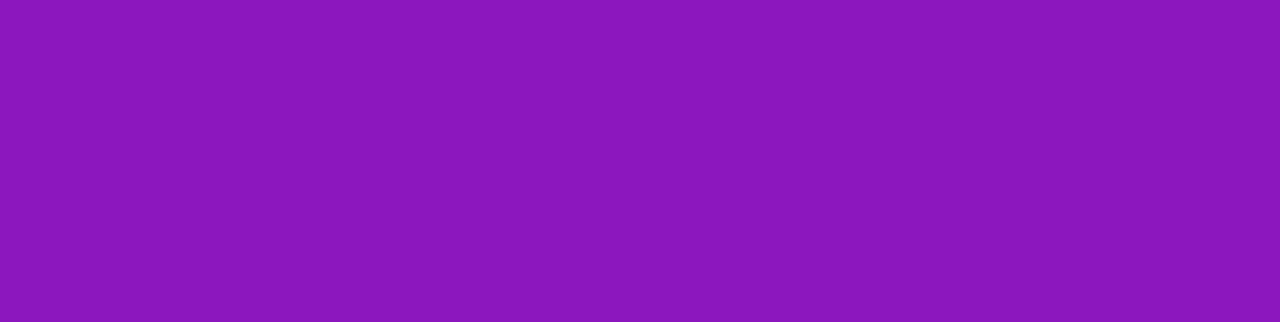
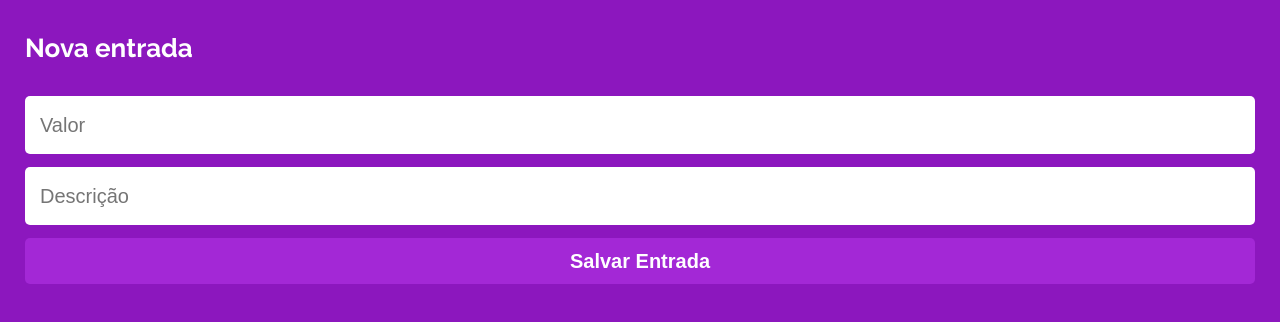
Before and after one commit to GabrielaTiago/MyWallet-front, a React (Create React App) app: page /new-entry in a window 1280 px wide. Before the commit this address had no page. Shown: the top 322 px of the page. Built offline with nearby package versions, Linux system fonts and the light colour scheme; a web font is replaced by a local one.

Commit message:
Style: Styled the NewEntry page

```diff
--- a/src/App.js
+++ b/src/App.js
@@ -3,7 +3,8 @@ import { BrowserRouter, Route, Routes } from "react-router-dom";
 import AuthContext from "./Contexts/AuthContext";
 import SignIn from "./Pages/SignIn/SignIn";
 import SignUp from "./Pages/SignUp/SignUp";
-import PersonalWallet from "./Pages/PersonalWallet/PersonalWallet"
+import PersonalWallet from "./Pages/PersonalWallet/PersonalWallet";
+import NewEntry from "./Pages/NewEntry/NewEntry";
 
 export default function App() {
     const [user, setUser] = useState([]);
@@ -15,6 +16,7 @@ export default function App() {
                     <Route path="/sign-in" element={<SignIn />}></Route>
                     <Route path="/sign-up" element={<SignUp />}></Route>
                     <Route path="/personal-wallet" element={<PersonalWallet />}></Route>
+                    <Route path="/new-entry" element={<NewEntry/>}></Route>
                 </Routes>
             </BrowserRouter>
         </AuthContext.Provider>
--- /dev/null
+++ b/src/Pages/NewEntry/NewEntry.js
@@ -0,0 +1,62 @@
+import styled from "styled-components";
+
+
+export default function NewEntry() {
+    return(
+        <Container>
+            <h2>Nova entrada</h2>
+            <form>
+                <input type="text" placeholder="Valor" required/>
+                <input type="text" placeholder="Descrição" required/>
+                <button type="submit">Salvar Entrada</button>
+            </form>
+        </Container>
+    );
+}
+
+const Container = styled.div`
+    width: 100%;
+    height: 100%;
+    padding: 0 25px;
+    font-family: 'Raleway';
+
+    h2{
+        height: 96px;
+        font-weight: 700;
+        font-size: 26px;
+        line-height: 31px;
+        color: #FFFFFF;
+        display: flex;
+        align-items: center;
+    }
+
+    form {
+        width: 100%;
+        display: flex;
+        flex-direction: column;
+        gap: 13px;
+    }
+
+    input {
+        height: 58px;
+        background-color: #FFFFFF;
+        color: #000000;
+        font-size: 20px;
+        line-height: 23px;
+        border-radius: 5px;
+        border: none;
+        padding-left: 15px;
+    }
+    button {
+        height: 46px;
+        background-color: #A328D6;
+        color: #FFFFFF;
+        font-weight: 700;
+        font-size: 20px;
+        line-height: 23px;
+        border-radius: 5px;
+        border: none;
+
+    }
+
+`
--- a/src/Pages/PersonalWallet/PersonalWallet.js
+++ b/src/Pages/PersonalWallet/PersonalWallet.js
@@ -1,10 +1,11 @@
 import { useState } from "react";
-import { Component } from "react/cjs/react.development";
+import { useNavigate } from "react-router-dom";
 import styled from "styled-components";
 import Header from "../../Components/Header";
 
 export default function PersonalWallet() {
     const [listOfTransactions, setListOfTransactions] = useState([]);
+    const navigate = useNavigate();
 
     return (
         <Container>
@@ -13,7 +14,7 @@ export default function PersonalWallet() {
                  <p>Não há registros de entrada ou saída</p>
             </Main>
             <footer>
-                <button>
+                <button onClick={() => navigate("/new-entry")}>
                     <ion-icon name="add-circle-outline"></ion-icon>
                     <h5>Nova entrada</h5>
                 </button>
@@ -79,7 +80,7 @@ const Container = styled.div`
 
 const Main = styled.main`
     min-width: 100%;
-    height: 550px;
+    min-height: 450px;
     background-color: #FFFFFF;
     border-radius: 5px;
     display: flex;
```
